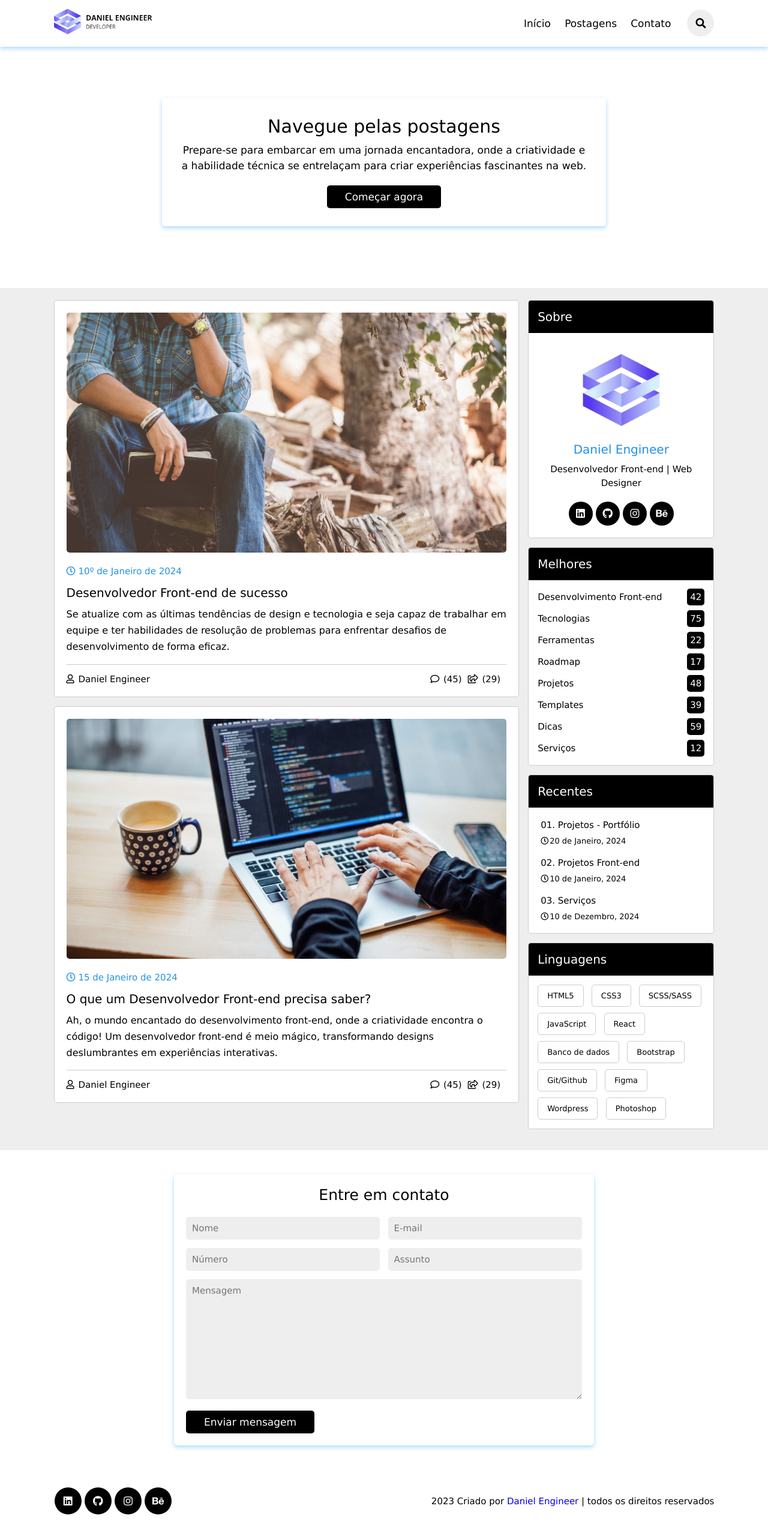
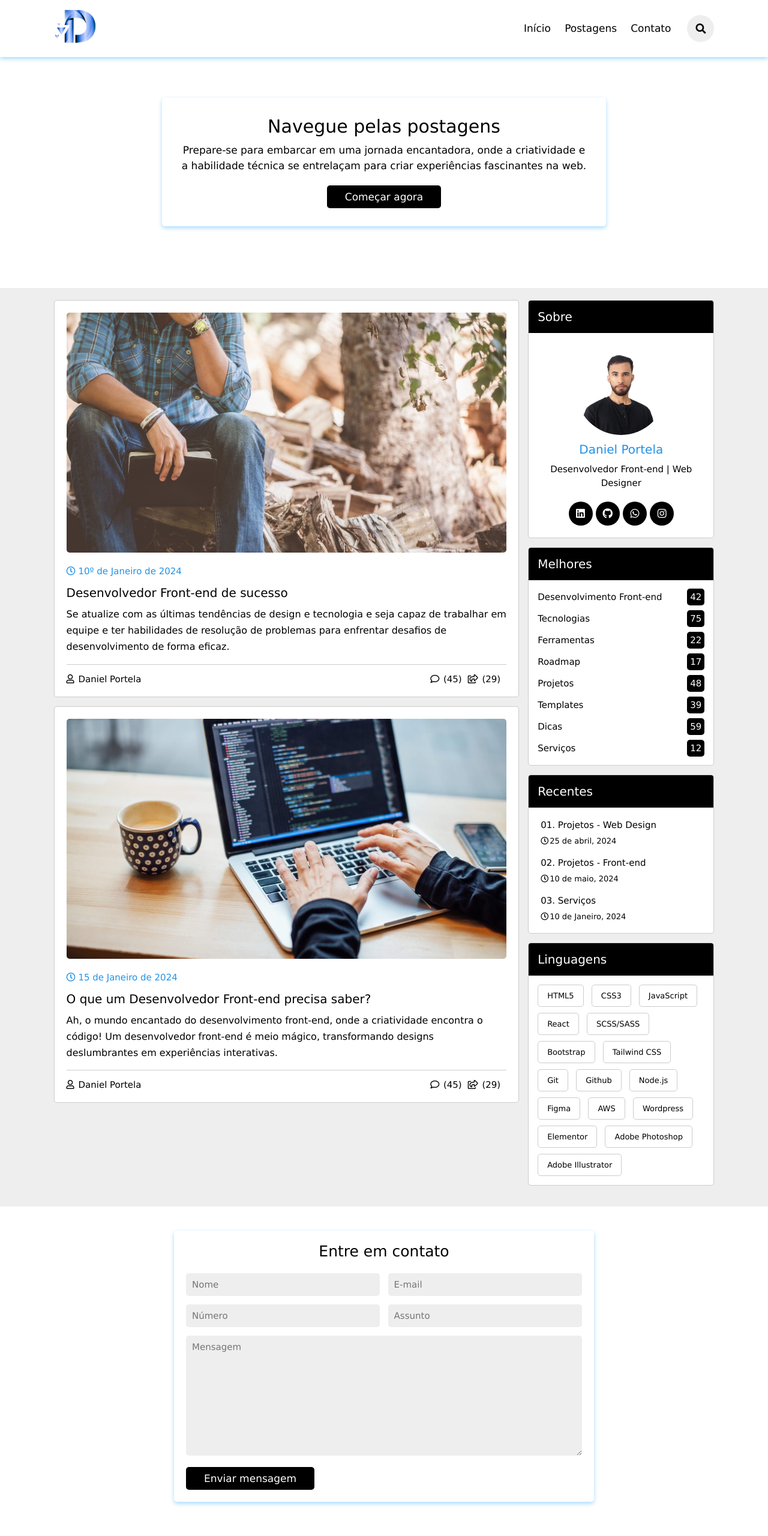
Before and after one commit to daniel-portela/blog-daniel-engineer, a plain HTML site: page index.html in a window 1280 px wide. Shown: the top 2560 px of the page at 60% size. Drawn offline with Linux system fonts and the light colour scheme.

Commit message:
Adicionar novas atualizações do projeto

```diff
--- a/css/style.css
+++ b/css/style.css
@@ -57,7 +57,7 @@ section {
 }
 
 .header img {
-    width: 35%;
+    width: 20%;
     margin: 0 auto;
 }
 
--- a/index.html
+++ b/index.html
@@ -5,14 +5,14 @@
     <meta charset="UTF-8">
     <meta http-equiv="X-UA-Compatible" content="IE=edge">
     <meta name="viewport" content="width=device-width, initial-scale=1.0">
-    <title>Blog Daniel Engineer</title>
+    <title>Blog Daniel Portela</title>
     <link rel="stylesheet" href="https://cdnjs.cloudflare.com/ajax/libs/font-awesome/5.15.3/css/all.min.css">
     <link rel="stylesheet" href="css/style.css">
 </head>
 
 <body>
     <header class="header">
-        <a href="https://danielengineer.com.br" class="logo"> <img src="images/Logo - Daniel  Engineer.png" alt=""></a>
+        <a href="#" class="logo"> <img src="images/logo.png" alt=""></a>
         <nav class="navbar">
             <a href="#banner">Início</a>
             <a href="#posts">Postagens</a>
@@ -40,7 +40,7 @@
     <section class="container" id="posts">
         <div class="posts-container">
             <div class="post">
-                <img src="images/blog-1.avif" alt="" class="image">
+                <img src="images/img-1.avif" alt="" class="image">
                 <div class="date">
                     <i class="far fa-clock"></i>
                     <span>10º de Janeiro de 2024</span>
@@ -50,9 +50,9 @@
                     em equipe e ter habilidades de resolução de problemas para enfrentar desafios de desenvolvimento de
                     forma eficaz.</p>
                 <div class="links">
-                    <a href="https://danielengineer.com.br" class="user" target="_blank">
+                    <a href="https://danielportelati.com" class="user" target="_blank">
                         <i class="far fa-user"></i>
-                        <span>Daniel Engineer</span>
+                        <span>Daniel Portela</span>
                     </a>
                     <a href="#" class="icon">
                         <i class="far fa-comment"></i>
@@ -66,7 +66,7 @@
             </div>
 
             <div class="post">
-                <img src="images/blog-2.jpg" alt="" class="image">
+                <img src="images/img-2.jpg" alt="" class="image">
                 <div class="date">
                     <i class="far fa-clock"></i>
                     <span>15 de Janeiro de 2024</span>
@@ -76,15 +76,15 @@
                     código! Um desenvolvedor front-end é meio mágico, transformando designs deslumbrantes em
                     experiências interativas.</p>
                 <div class="links">
-                    <a href="https://danielengineer.com.br" class="user" target="_blank">
+                    <a href="https://danielportelati.com" class="user" target="_blank">
                         <i class="far fa-user"></i>
-                        <span>Daniel Engineer</span>
+                        <span>Daniel Portela</span>
                     </a>
-                    <a href="#" class="icon">
+                    <a href="#/" class="icon">
                         <i class="far fa-comment"></i>
                         <span>(45)</span>
                     </a>
-                    <a href="#" class="icon">
+                    <a href="#/" class="icon">
                         <i class="far fa-share-square"></i>
                         <span>(29)</span>
                     </a>
@@ -96,16 +96,16 @@
             <div class="box">
                 <h3 class="title">Sobre</h3>
                 <div class="about">
-                    <img src="images/profile.png" alt="">
-                    <h3>Daniel Engineer</h3>
+                    <img src="images/perfil.jpg" alt="">
+                    <h3>Daniel Portela</h3>
                     <p>Desenvolvedor Front-end | Web Designer</p>
                     <div class="follow">
-                        <a href="https://www.linkedin.com/in/danielengineer/" class="fab fa-linkedin"
+                        <a href="https://www.linkedin.com/in/danielportelati/" class="fab fa-linkedin"
                             target="_blank"></a>
                         <a href="https://github.com/daniel-portela" class="fab fa-github" target="_blank"></a>
-                        <a href="https://www.instagram.com/danielengineer_/" class="fab fa-instagram"
+                        <a href="https://wa.me/77999408643" class="fab fa-whatsapp" target="_blank"></a>
+                        <a href="https://www.instagram.com/danielportelati__/" class="fab fa-instagram"
                             target="_blank"></a>
-                        <a href="https://www.instagram.com/danielengineer_/" class="fab fa-behance" target="_blank"></a>
                     </div>
                 </div>
             </div>
@@ -113,31 +113,31 @@
             <div class="box">
                 <h3 class="title">Melhores</h3>
                 <div class="category">
-                    <a href="#"> Desenvolvimento Front-end <span>42</span></a>
-                    <a href="#"> Tecnologias <span>75</span> </a>
-                    <a href="#"> Ferramentas <span>22</span> </a>
-                    <a href="#"> Roadmap <span>17</span> </a>
-                    <a href="#"> Projetos <span>48</span> </a>
-                    <a href="#"> Templates <span>39</span> </a>
-                    <a href="#"> Dicas <span>59</span> </a>
-                    <a href="#"> Serviços <span>12</span> </a>
+                    <a href="#/"> Desenvolvimento Front-end <span>42</span></a>
+                    <a href="#/"> Tecnologias <span>75</span> </a>
+                    <a href="#/"> Ferramentas <span>22</span> </a>
+                    <a href="#/"> Roadmap <span>17</span> </a>
+                    <a href="#/"> Projetos <span>48</span> </a>
+                    <a href="#/"> Templates <span>39</span> </a>
+                    <a href="#/"> Dicas <span>59</span> </a>
+                    <a href="#/"> Serviços <span>12</span> </a>
                 </div>
             </div>
 
             <div class="box">
                 <h3 class="title">Recentes</h3>
                 <div class="p-post">
-                    <a href="https://danielengineer.com.br/portfolio">
-                        <h3>01. Projetos - Portfólio</h3>
-                        <span><i class="far fa-clock"></i>20 de Janeiro, 2024</span>
+                    <a href="https://danielportelati.com/portfolio/#sites" target="_blank">
+                        <h3>01. Projetos - Web Design</h3>
+                        <span><i class="far fa-clock"></i>25 de abril, 2024</span>
                     </a>
-                    <a href="https://danielengineer.com.br/portfolio">
-                        <h3>02. Projetos Front-end</h3>
+                    <a href="https://github.com/daniel-portela?tab=repositories" target="_blank">
+                        <h3>02. Projetos - Front-end</h3>
+                        <span><i class="far fa-clock"></i>10 de maio, 2024</span>
+                    </a>
+                    <a href="https://danielportelati.com/servicos/" target="_blank">
+                        <h3>03. Serviços</h3>
                         <span><i class="far fa-clock"></i>10 de Janeiro, 2024</span>
-                    </a>
-                    <a href="https://danielengineer.com.br/servicos">
-                        <h3>03. Serviços</h3>
-                        <span><i class="far fa-clock"></i>10 de Dezembro, 2024</span>
                     </a>
                 </div>
             </div>
@@ -145,17 +145,22 @@
             <div class="box">
                 <h3 class="title">Linguagens</h3>
                 <div class="tags">
-                    <a href="#">HTML5</a>
-                    <a href="#">CSS3</a>
-                    <a href="#">SCSS/SASS</a>
-                    <a href="#">JavaScript</a>
-                    <a href="#">React</a>
-                    <a href="#">Banco de dados</a>
-                    <a href="#">Bootstrap</a>
-                    <a href="#">Git/Github</a>
-                    <a href="#">Figma</a>
-                    <a href="#">Wordpress</a>
-                    <a href="#">Photoshop</a>
+                    <a href="#/">HTML5</a>
+                    <a href="#/">CSS3</a>
+                    <a href="#/">JavaScript</a>
+                    <a href="#/">React</a>
+                    <a href="#/">SCSS/SASS</a>
+                    <a href="#/">Bootstrap</a>
+                    <a href="#/">Tailwind CSS</a>
+                    <a href="#/">Git</a>
+                    <a href="#/">Github</a>
+                    <a href="#/">Node.js</a>
+                    <a href="#/">Figma</a>
+                    <a href="#/">AWS</a>
+                    <a href="#/">Wordpress</a>
+                    <a href="#/">Elementor</a>
+                    <a href="#/">Adobe Photoshop</a>
+                    <a href="#/">Adobe Illustrator</a>
                 </div>
             </div>
         </div>
@@ -181,13 +186,13 @@
 
     <section class="footer">
         <div class="follow">
-            <a href="https://www.linkedin.com/in/danielengineer/" class="fab fa-linkedin" target="_blank"></a>
+            <a href="https://www.linkedin.com/in/danielportelati/" class="fab fa-linkedin" target="_blank"></a>
             <a href="https://github.com/daniel-portela" class="fab fa-github" target="_blank"></a>
-            <a href="https://www.instagram.com/danielengineer_/" class="fab fa-instagram" target="_blank"></a>
-            <a href="https://www.behance.net/danielengineer_" class="fab fa-behance" target="_blank"></a>
+            <a href="https://wa.me/77999408643/" class="fab fa-whatsapp" target="_blank"></a>
+            <a href="https://www.instagram.com/danielportela__" class="fab fa-instagram" target="_blank"></a>
         </div>
-        <div class="credit">2023 Criado por <span><a href="https://www.linkedin.com/in/danielengineer/"
-                    target="_blank">Daniel Engineer</a></span> | todos os direitos reservados</div>
+        <div class="credit">2023 Criado por <span><a href="https://www.linkedin.com/in/danielportelati/"
+                    target="_blank">Daniel Portela</a></span> | Todos os direitos reservados</div>
     </section>
 
     <script src="js/script.js"></script>
```
Also changed, not shown: images/Logo - Daniel  Engineer.png (deleted), images/img-1.avif (renamed from images/blog-1.avif), images/img-1.jpg (deleted), images/img-2 (2).jpg (deleted), images/img-2.jpg (renamed from images/blog-2.jpg), images/logo.png (added), images/perfil.jpg (added), images/profile.png (deleted), readme-images/preview-responsive.jpg (deleted), readme-images/preview.jpg (added), 1 other file.
